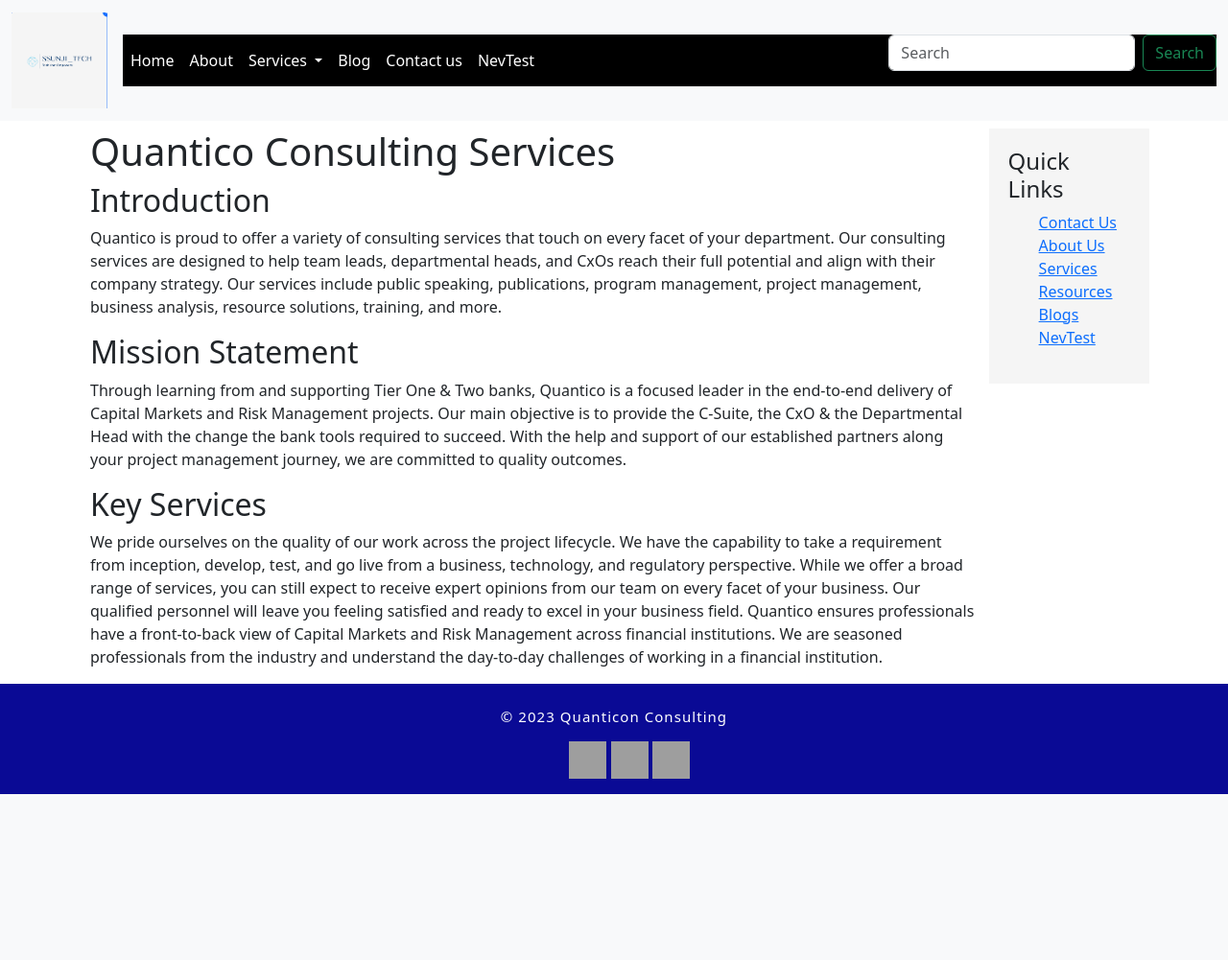
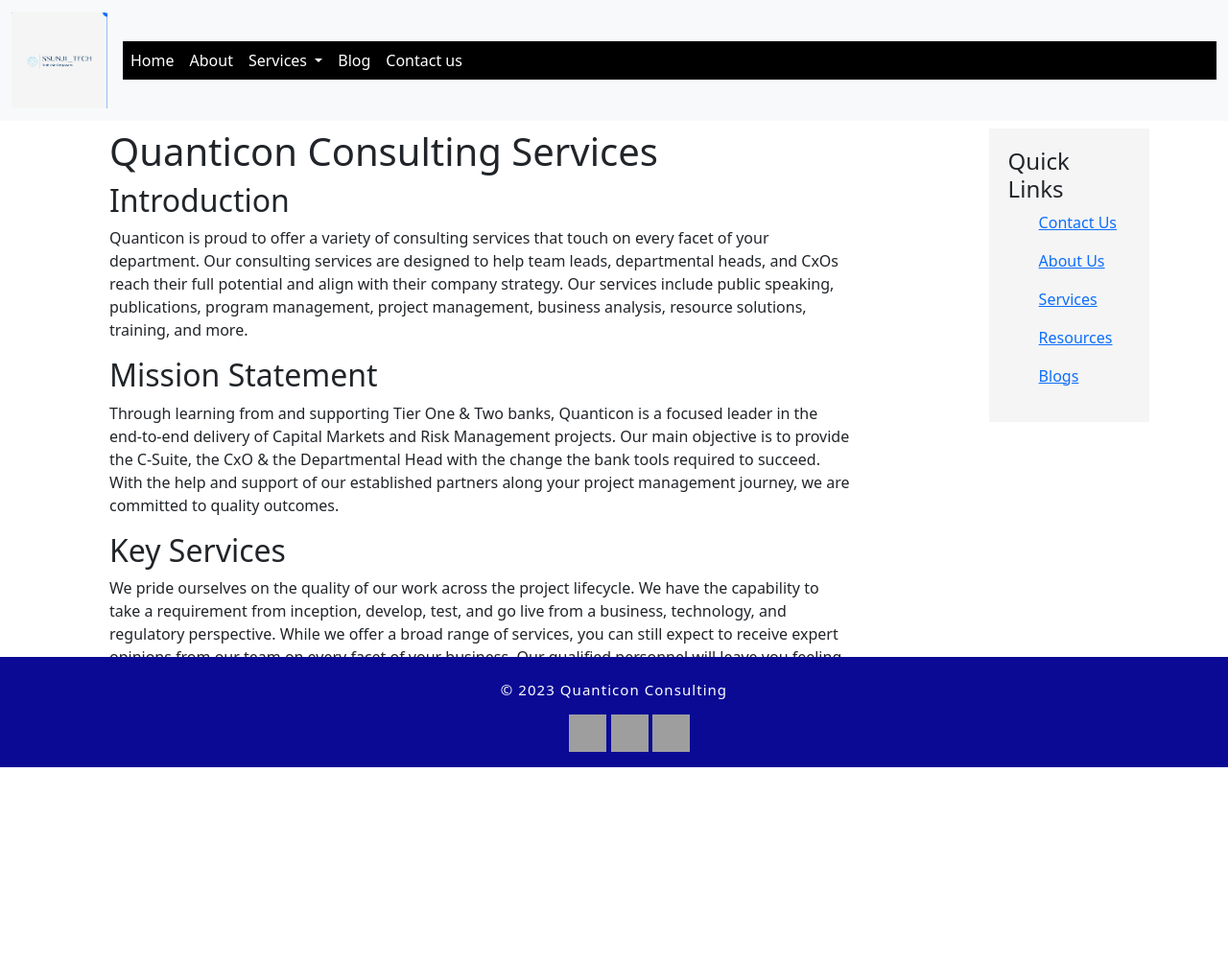
Before and after one commit to Udayraaa/Frontend, a Django app: page / in a window 1280 px wide. Shown: the whole page at 96% size. Before the commit the page ends 828 px from the top, so only its background shows below. Run offline with Django 3.2, Linux system fonts and the light colour scheme; grey boxes are pictures that could not be loaded.

Commit message:
page formatting/styling

```diff
--- a/quanticonConsulting/templates/base.html
+++ b/quanticonConsulting/templates/base.html
@@ -14,7 +14,7 @@
   color: white;
 }
 .footer {
-    position: static; /* Position relative to keep it at the bottom */
+    position: fixed; /* Position relative to keep it at the bottom */
     left: 0;
     right: 0;
     bottom: 0;
@@ -22,14 +22,16 @@
     color:white;
   }
 .sidebar {
-    width: 15%; /* Set the width of the sidebar */
-    background-color: #f5f5f5; /* Choose a background color for the sidebar */
-    padding: 20px; /* Add some padding to the sidebar */
+    width: 15%;
+    background-color: #f5f5f5;
+    padding: 20px;
     float: right;
   }
   #content {
-    width: 85%;
+    width: 75%;
     float: left;
+    padding-right: 20px;
+    padding-left: 20px;
   }
 </style>
 
@@ -39,6 +41,7 @@
     <script src="https://cdn.jsdelivr.net/npm/bootstrap@5.3.2/dist/js/bootstrap.bundle.min.js" integrity="sha384-C6RzsynM9kWDrMNeT87bh95OGNyZPhcTNXj1NW7RuBCsyN/o0jlpcV8Qyq46cDfL" crossorigin="anonymous"></script>
     <link href="https://cdn.jsdelivr.net/npm/bootstrap@5.3.2/dist/css/bootstrap.min.css" rel="stylesheet" integrity="sha384-T3c6CoIi6uLrA9TneNEoa7RxnatzjcDSCmG1MXxSR1GAsXEV/Dwwykc2MPK8M2HN" crossorigin="anonymous">
     <meta name="viewport" content="width=device-width, initial-scale=1.0">
+
     <title>{% block title %}Quanticon Consulting{% endblock %}</title>
 </head>
 <body>
@@ -68,8 +71,8 @@
                 <ul class="dropdown-menu" style="color: white; background-color: black;">
                   <li><a class="dropdown-item" style="color: white; background-color: black;" href="/services">Services</a></li>
                   <li><a class="dropdown-item" style="color: white; background-color: black;" href="/resources">Resources</a></li>
-                  <li><hr class="dropdown-divider"></li>
-                  <li><a class="dropdown-item" style="color: white; background-color: black;" href="#">Something else here</a></li>
+                  {% comment %} <li><hr class="dropdown-divider"></li>
+                  <li><a class="dropdown-item" style="color: white; background-color: black;" href="#">Something else here</a></li> {% endcomment %}
                 </ul>
               </li>
               <li class="nav-item">
@@ -78,14 +81,12 @@
               <li class="nav-item">
                 <a class="nav-link active" style="color: white;" aria-current="page" href="/contact">Contact us</a>
               </li>
-              <li class="nav-item">
-                <a class="nav-link" style="color: white;" aria-current="page" href="/NevTest" >NevTest</a>
-              </li>
+
             </ul>
-            <form class="d-flex" role="search">
+            {% comment %} <form class="d-flex" role="search">
               <input class="form-control me-2" type="search" placeholder="Search" aria-label="Search">
               <button class="btn btn-outline-success" type="submit">Search</button>
-            </form>
+            </form> {% endcomment %}
           </div>
         </div>
       </nav>
@@ -96,12 +97,22 @@
     <div class="sidebar">
       <h4>Quick Links</h4>
       <ul>
+
+      <p>
       <a href="/contact">Contact Us</a>
+    </p>
+    <p>
         <a href="/about">About Us</a>
+      </p>
+      <p>
         <a href="/services">Services</a>
+      </p>
+        <p>
         <a href="/resources">Resources</a>
+      </p>
+      <p>
         <a href="/blogSummary">Blogs</a>
-        <a href="/NevTest">NevTest</a>
+      </p>
       </ul>
       <!-- Add any additional elements or content for the sidebar -->
     </div>
--- a/quanticonConsulting/templates/website/contact.html
+++ b/quanticonConsulting/templates/website/contact.html
@@ -86,6 +86,8 @@
                     {% csrf_token %}
                         {{form.as_p}}
                         <button type="submit" class="btn btn-primary">Submit</button>
+                        <br />
+                        <br/><br/>
                     </form>
             </div>
         </div>
--- a/quanticonConsulting/templates/website/index.html
+++ b/quanticonConsulting/templates/website/index.html
@@ -1,12 +1,22 @@
 {% extends "../base.html" %}
 {% block title %} Quanticon Consulting {% endblock %}
 {% block content %}
+<style>
+.container {
+    margin-bottom: 10%;
+}
+@media(max-width: 991.5px) {
+    .container {
+        margin-bottom: 20%;
+    }
+}
+</style>
 
 <div class="container">
-    <h1>Quantico Consulting Services</h1>
+    <h1>Quanticon Consulting Services</h1>
     <h2>Introduction</h2>
     <p>
-        Quantico is proud to offer a variety of consulting services that touch on every facet of your department. Our
+        Quanticon is proud to offer a variety of consulting services that touch on every facet of your department. Our
         consulting services are designed to help team leads, departmental heads, and CxOs reach their full potential and
         align with their company strategy. Our services include public speaking, publications, program management,
         project management, business analysis, resource solutions, training, and more.
@@ -14,7 +24,7 @@
 
     <h2>Mission Statement</h2>
     <p>
-        Through learning from and supporting Tier One & Two banks, Quantico is a focused leader in the end-to-end
+        Through learning from and supporting Tier One & Two banks, Quanticon is a focused leader in the end-to-end
         delivery of Capital Markets and Risk Management projects. Our main objective is to provide the C-Suite, the CxO
         & the Departmental Head with the change the bank tools required to succeed. With the help and support of our
         established partners along your project management journey, we are committed to quality outcomes.
@@ -26,7 +36,7 @@
         requirement from inception, develop, test, and go live from a business, technology, and regulatory perspective.
         While we offer a broad range of services, you can still expect to receive expert opinions from our team on every
         facet of your business. Our qualified personnel will leave you feeling satisfied and ready to excel in your
-        business field. Quantico ensures professionals have a front-to-back view of Capital Markets and Risk Management
+        business field. Quanticon ensures professionals have a front-to-back view of Capital Markets and Risk Management
         across financial institutions. We are seasoned professionals from the industry and understand the day-to-day
         challenges of working in a financial institution.
     </p>
```
Also changed, not shown: quanticonConsulting/templates/website/about.html (+13 -20 lines), 3 other files.
